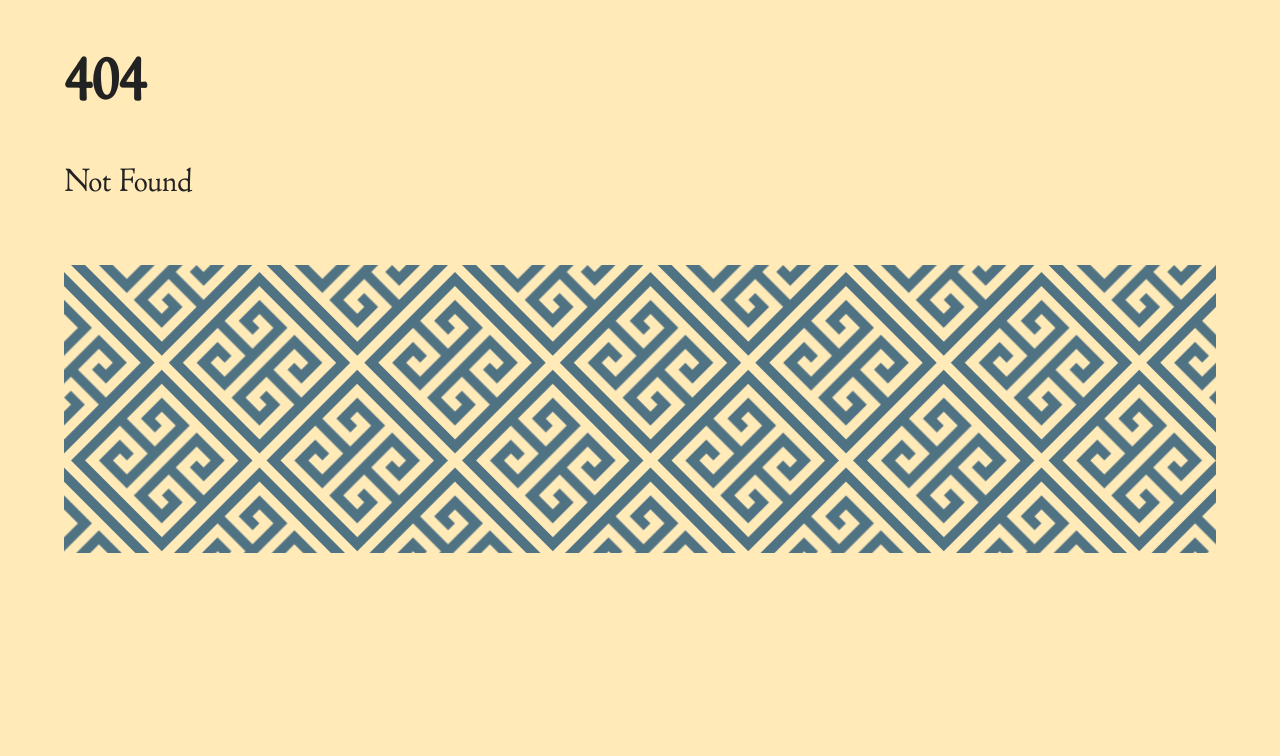
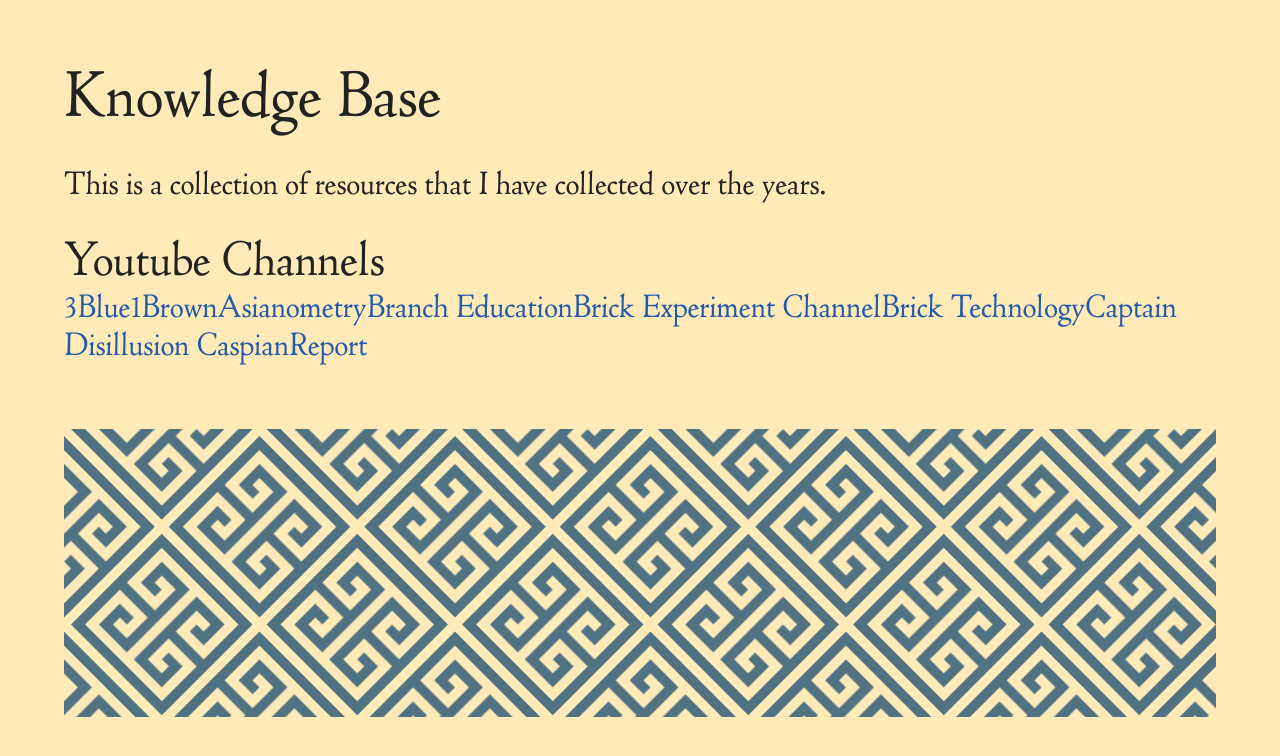
Before and after one commit to cronin4392/personal-site, a SvelteKit app: page /knowledge-base in a window 1280 px wide. Before the commit this address had no page. Shown: the top 756 px of the page. Built offline with nearby package versions, Linux system fonts and the light colour scheme.

Commit message:
Start adding knowledge base

```diff
--- /dev/null
+++ b/src/lib/components/LinkList.svelte
@@ -0,0 +1,10 @@
+<script lang="ts">
+	import Link from '$lib/components/Link.svelte';
+
+	export let links: Array<{ text: string; href: string }> = [];
+	export let separator: string = ', ';
+</script>
+
+{#each links as { text, href }, i}
+	<Link {href}>{text}</Link>{#if i < links.length - 1}{separator}{/if}
+{/each}
--- /dev/null
+++ b/src/lib/data/knowledgebase/index.ts
@@ -0,0 +1,3 @@
+import youtube from './youtube';
+
+export default { youtube };
--- /dev/null
+++ b/src/lib/data/knowledgebase/types.ts
@@ -0,0 +1,6 @@
+export type KnowledgebaseEntry = {
+	name: string;
+	link: string;
+	type: 'youtube' | 'app';
+	tags: Array<string>;
+};
--- /dev/null
+++ b/src/lib/data/knowledgebase/youtube.ts
@@ -0,0 +1,48 @@
+import type { KnowledgebaseEntry } from './types';
+
+const youtube: Array<KnowledgebaseEntry> = [
+	{
+		type: 'youtube',
+		name: '3Blue1Brown',
+		link: 'https://www.youtube.com/channel/UCYO_jab_esuFRV4b17AJtAw',
+		tags: ['math', 'data-vis', 'educational'],
+	},
+	{
+		type: 'youtube',
+		name: 'Asianometry',
+		link: 'https://www.youtube.com/channel/UC1LpsuAUaKoMzzJSEt5WImw',
+		tags: ['politics', 'world', 'technology', 'educational'],
+	},
+	{
+		type: 'youtube',
+		name: 'Branch Education',
+		link: 'https://www.youtube.com/channel/UCdp4_l1vPmpN-gDbUwhaRUQ',
+		tags: ['technology', 'data-vis', 'science', 'educational'],
+	},
+	{
+		type: 'youtube',
+		name: 'Brick Experiment Channel',
+		link: 'https://www.youtube.com/channel/UClsFdM0HzTdF1JYoraQ0aUw',
+		tags: ['fun', 'technology', 'science', 'engineering', 'educational'],
+	},
+	{
+		type: 'youtube',
+		name: 'Brick Technology',
+		link: 'https://www.youtube.com/channel/UCUuvZ0skL2WYZ3rhPMZbfdA',
+		tags: ['fun', 'technology', 'science', 'engineering', 'educational'],
+	},
+	{
+		type: 'youtube',
+		name: 'Captain Disillusion',
+		link: 'https://www.youtube.com/user/CaptainDisillusion',
+		tags: ['vfx', 'debunk', 'educational'],
+	},
+	{
+		type: 'youtube',
+		name: ' CaspianReport ',
+		link: 'https://www.youtube.com/user/CaptainDisillusion',
+		tags: ['vfx', 'debunk', 'educational'],
+	},
+];
+
+export default youtube;
--- a/src/routes/+page.svelte
+++ b/src/routes/+page.svelte
@@ -1,23 +1,29 @@
 <script lang="ts">
 	import Link from '$lib/components/Link.svelte';
+	import LinkList from '$lib/components/LinkList.svelte';
 
 	const employers = [
 		{
-			name: 'Artists For Humanity',
+			text: 'Artists For Humanity',
 			href: 'https://afhboston.org',
 		},
 		{
-			name: 'Reaktor',
+			text: 'Reaktor',
 			href: 'https://reaktor.com',
 		},
 		{
-			name: 'The Outline',
+			text: 'The Outline',
 			href: 'https://theoutline.com',
 		},
 		{
-			name: 'Code and Theory',
+			text: 'Code and Theory',
 			href: 'https://codeandtheory.com',
 		},
+	];
+
+	const nav = [
+		{ text: 'Knowledge Base', href: '/knowledge-base' },
+		{ text: 'Resume', href: '/resume' },
 	];
 </script>
 
@@ -35,24 +41,23 @@
 	I am an
 	<Link href="https://www.visualsss.net">amatuer VJ artist</Link>, creating original realtime
 	graphics for live music acts. I’ve previously worked for
-	{#each employers as { name, href }, i}
-		<Link {href}>{name}</Link>{#if i < employers.length - 1},{' '}{/if}
-	{/each} ❧
+	<LinkList links={employers} /> ❧
 </section>
-<section>
+<nav>
+	<LinkList links={nav} separator=" • " />
+</nav>
+
+<!-- <section>
 	<h2 class="footer-text">Thank You</h2>
-</section>
-
+</section> -->
 <style>
 	h1 {
 		font-size: 3em;
-		line-height: 1.1;
-		font-weight: 400;
 		margin-top: 1.75em;
 		margin-bottom: 1.75em;
 	}
 
-	.footer-text {
+	/* .footer-text {
 		--shadow-inset: 1px;
 		--shadow-blur: 4px;
 		font-family: 'Cloister Swash';
@@ -63,9 +68,18 @@
 		text-shadow: var(--shadow-inset) var(--shadow-inset) var(--shadow-blur) var(--background-color),
 			0 0 0 var(--color-yellow-dark),
 			var(--shadow-inset) var(--shadow-inset) var(--shadow-blur) var(--background-color);
-	}
+	} */
 
 	section {
 		--link-font: 'Cloister Swash';
 	}
+
+	nav {
+		--link-font: 'Cloister Swash';
+		--link-color: var(--text-color);
+		font-size: 2em;
+		line-height: 1.1;
+		margin-top: 1.25em;
+		margin-bottom: 1.25em;
+	}
 </style>
--- /dev/null
+++ b/src/routes/knowledge-base/+layout.svelte
@@ -0,0 +1,7 @@
+<div><slot /></div>
+
+<style>
+	div {
+		padding-top: var(--site-padding);
+	}
+</style>
--- /dev/null
+++ b/src/routes/knowledge-base/+page.server.ts
@@ -0,0 +1,6 @@
+import type { PageServerLoad } from './$types';
+import knowledgebase from '$lib/data/knowledgebase';
+
+export const load = (async () => {
+	return knowledgebase;
+}) satisfies PageServerLoad;
--- /dev/null
+++ b/src/routes/knowledge-base/+page.svelte
@@ -0,0 +1,19 @@
+<script lang="ts">
+	import type { PageData } from './$types';
+	import Link from '$lib/components/Link.svelte';
+
+	export let data: PageData;
+</script>
+
+<header>
+	<h1>Knowledge Base</h1>
+	<p>This is a collection of resources that I have collected over the years.</p>
+</header>
+<main>
+	<section>
+		<h2>Youtube Channels</h2>
+		{#each data.youtube as { name, link }}
+			<Link href={link}>{name}</Link>
+		{/each}
+	</section>
+</main>
--- a/static/global.css
+++ b/static/global.css
@@ -30,6 +30,7 @@
     --background-color: var(--color-yellow);
     --accent-color: var(--color-blue);
     --text-color: var(--color-black);
+    --link-color: var(--accent-color);
 }
 
 html,
@@ -46,9 +47,26 @@
     padding-right: var(--site-padding);
 }
 
+h1,
+h2,
+h3,
+h4,
+h5,
+h6 {
+    font-weight: 400;
+    line-height: 1.1;
+    margin: 0;
+}
+
 a {
-    color: var(--accent-color);
+    color: var(--link-color);
     text-decoration: none;
+    opacity: 1;
+    transition: opacity 0.3s ease-in-out;
+}
+
+a:hover {
+    opacity: 0.5;
 }
 
 .swash {
```
